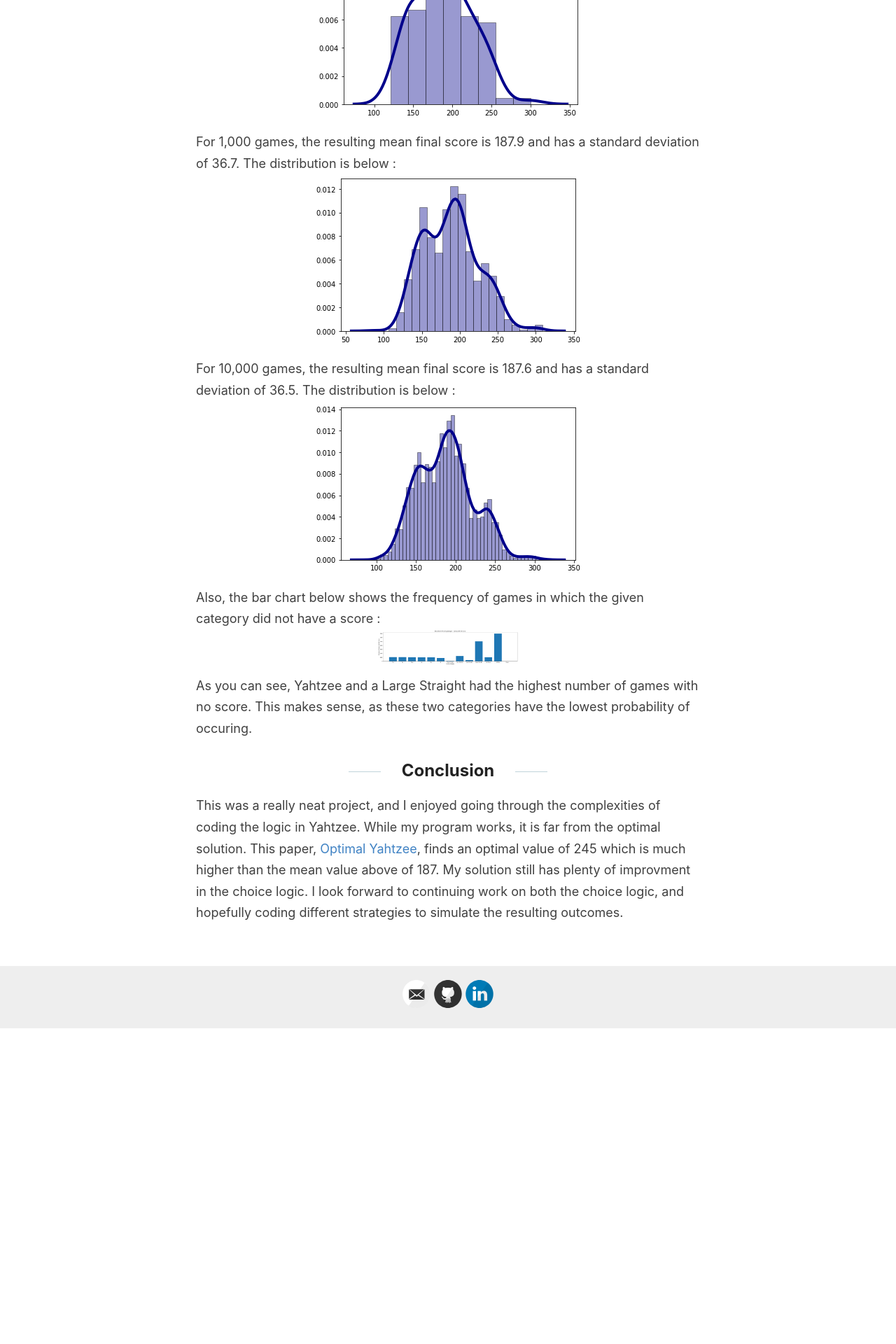
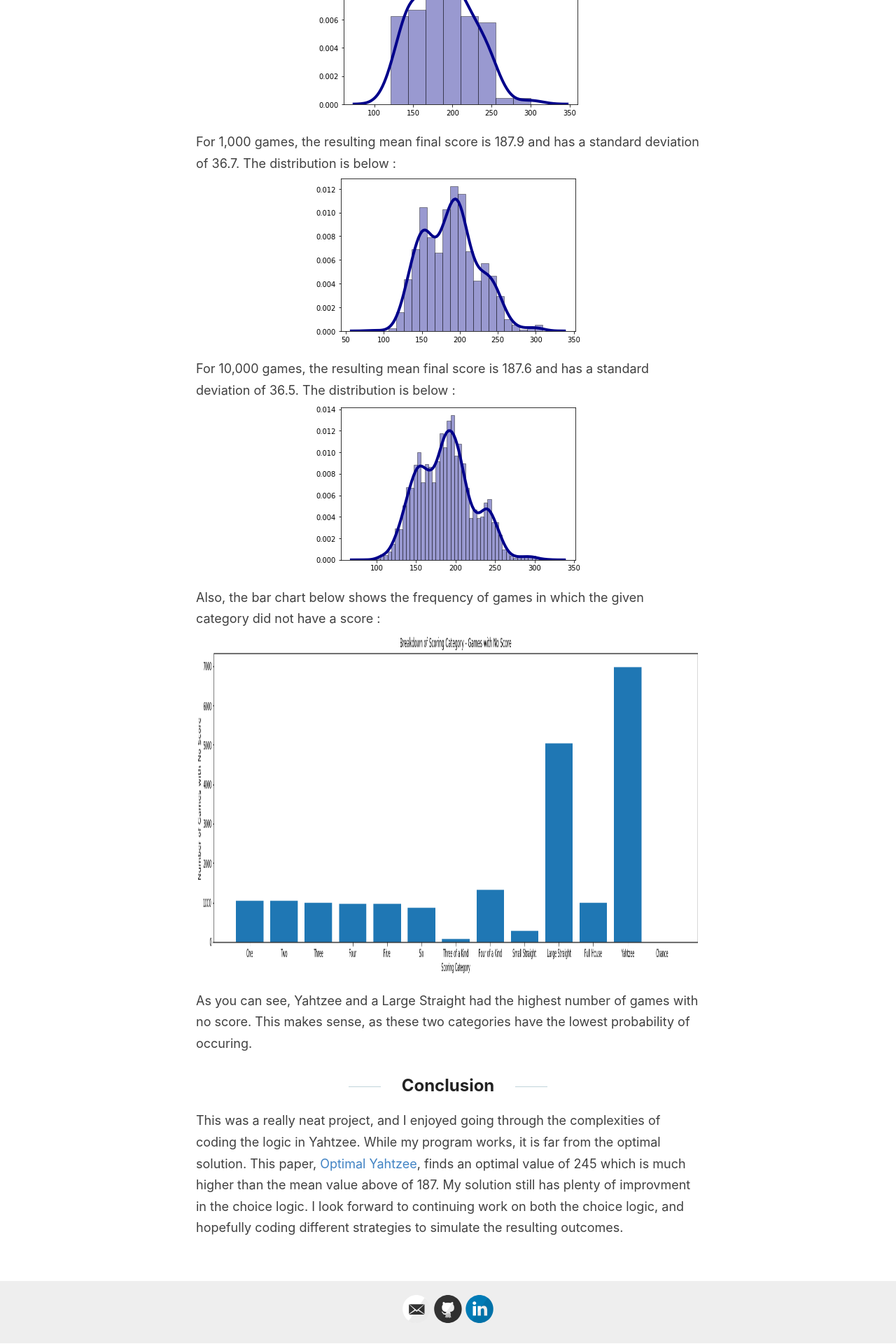
Before and after one commit to Murrkeys/Murrkeys.github.io, a Jekyll site: the page built from _posts/2020-7-8-Yahtzee-Simulation.md, in a window 1280 px wide. Shown: the part 3378-5298 px from the top of the page at 70% size. Built offline with Jekyll 4.4.1, drawn with Linux system fonts in a browser that asks for light colours; before the commit the page ends 4848 px from its top, so only the background shows below that.

Commit message:
Update 2020-7-8-Yahtzee-Simulation.md

```diff
--- a/_posts/2020-7-8-Yahtzee-Simulation.md
+++ b/_posts/2020-7-8-Yahtzee-Simulation.md
@@ -80,7 +80,7 @@ For 10,000 games, the resulting mean final score is 187.6 and has a standard dev
 <img src="/images/10000 Plot.png" alt="10,000 Games Distribution"/>
 
 Also, the bar chart below shows the frequency of games in which the given category did not have a score :
-<img src="/images/10000 Category.png" width = "200" height = "50" alt="10,000 Games Category"/>
+<img src="/images/10000 Category.png" width = "2000" height = "500" alt="10,000 Games Category"/>
 
 As you can see, Yahtzee and a Large Straight had the highest number of games with no score. This makes sense, as these two categories have the lowest probability of occuring.
 
```
